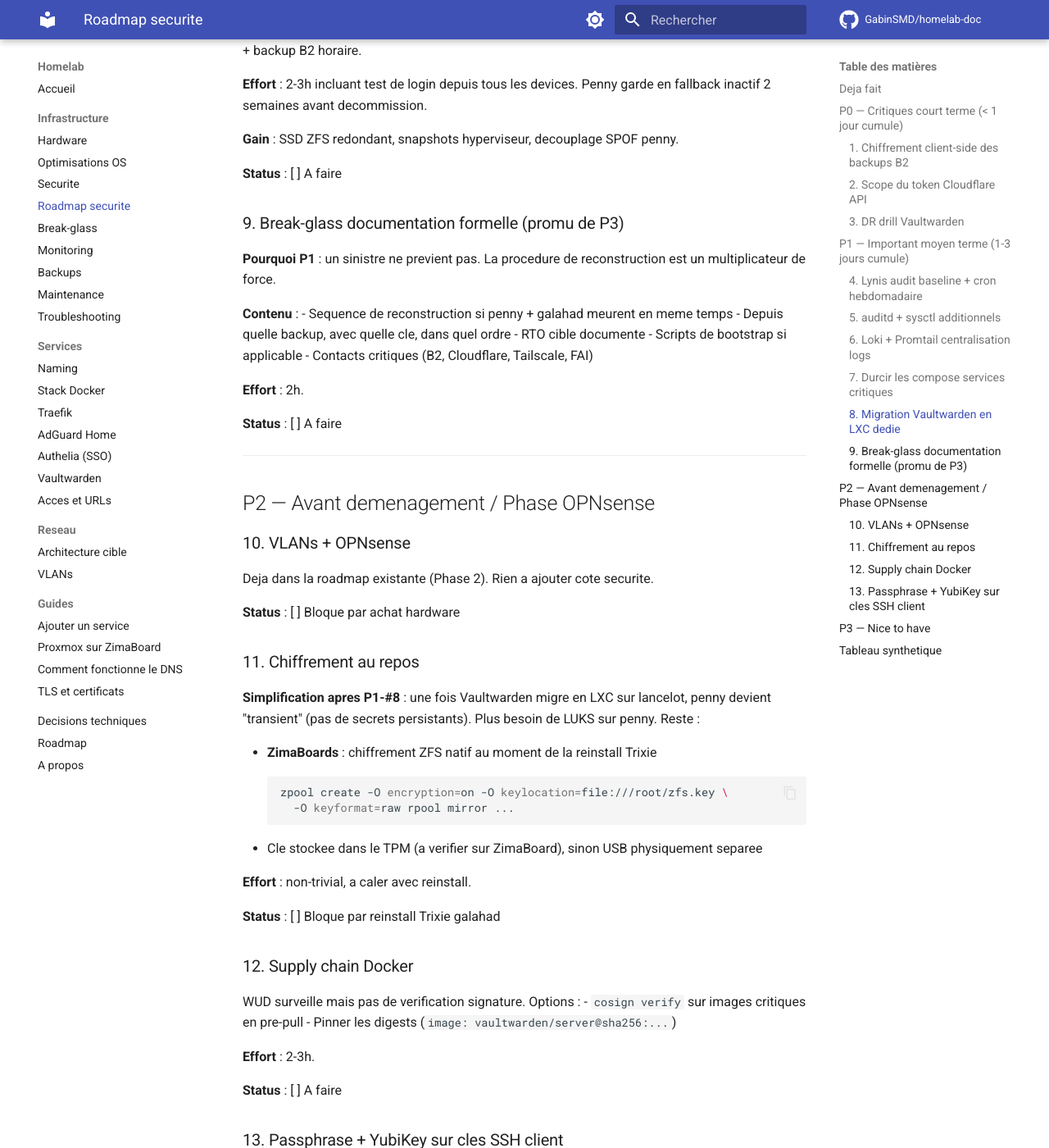
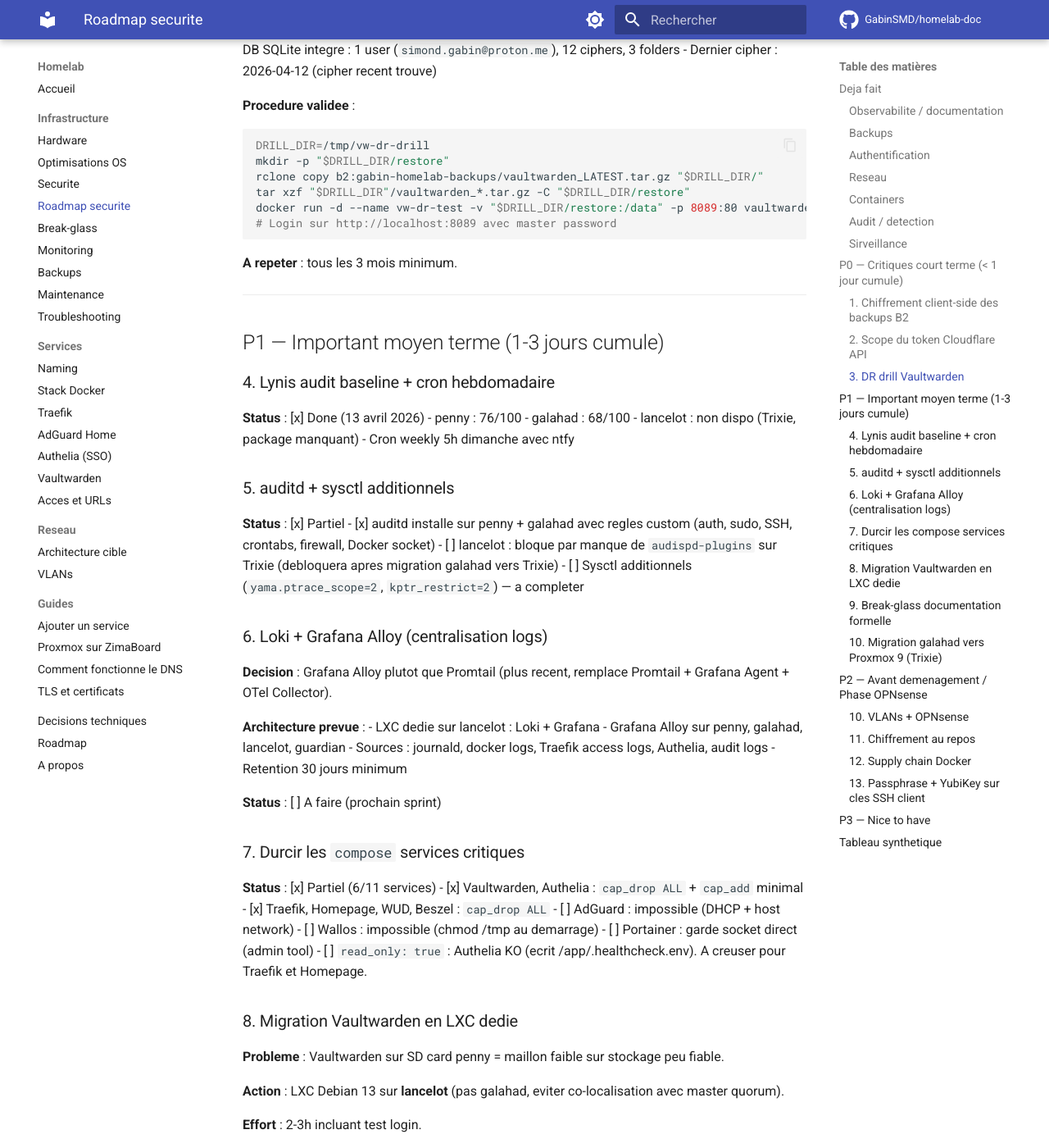
Before and after one commit to GabinSMD/homelab-doc, an MkDocs documentation site: the page built from docs/infrastructure/security-roadmap.md, in a window 1280 px wide and 1400 px high, scrolled down 3292 px. Shown: the whole window at 82% size. Built offline with MkDocs 1.6.1 and Material for MkDocs 9.7.7, drawn with Linux system fonts in a browser that asks for light colours; comment, search, counter and statistics services are not loaded; some of the changed text lies outside the part shown.

Commit message:
docs: security-roadmap mise a jour etat complet
Progres depuis derniere mise a jour :
- Lynis + weekly cron done (penny 76, galahad 68)
- auditd done sur penny + galahad
- cap_drop etendu a 6 services
- Restic client-side encryption done
- DR drill done (RTO 7s)
- Break-glass doc done
- CAA records + DNSSEC + rate limit done
- WebAuthn active

Ajoute:
- P1-#10: migration galahad vers Proxmox 9/Trixie
  (iso avec lancelot, debloque auditd+lynis+fail2ban)
- Changement Loki: Alloy remplace Promtail

Co-Authored-By: Claude Opus 4.6 (1M context) <noreply@anthropic.com>

```diff
--- a/docs/infrastructure/security-roadmap.md
+++ b/docs/infrastructure/security-roadmap.md
@@ -8,13 +8,56 @@ Base : etat de `security.md` au commit `8fe1ed3` (13 avril 2026).
 
 ## Deja fait
 
-- [x] Threat model explicite documente
+### Observabilite / documentation
+- [x] Threat model explicite documente (`security.md`)
 - [x] Politique de rotation / revocation documentee
 - [x] Procedure de revocation Tailscale
+- [x] Break-glass procedure complete (`break-glass.md`)
+- [x] DR drill Vaultwarden execute (RTO 7s)
+- [x] Verification scope token Cloudflare (1 zone uniquement)
+
+### Backups
 - [x] Backups off-site B2 + SD card locale
-- [x] WebAuthn FIDO2 actif sur Authelia
-- [x] `docker-socket-proxy` avec endpoints whitelist
-- [x] `cap_drop: ALL` + reseau `socket` isole (Vaultwarden, Authelia)
+- [x] **Chiffrement client-side restic** (AES-256, cle hors-Vaultwarden)
+- [x] Retention 7d/4w/6m avec prune automatique
+
+### Authentification
+- [x] WebAuthn FIDO2 actif sur Authelia (YubiKey support)
+- [x] Authelia 2FA TOTP + WebAuthn
+- [x] SSH cles uniquement, ports custom, MaxAuthTries 3
+- [x] Compte `gabins` + sudo NOPASSWD (remplace root interactif)
+- [x] SSH hardening Lynis (`AllowTcpForwarding no`, `Compression no`, `MaxSessions 2`, `LogLevel VERBOSE`, `UseDNS no`)
+
+### Reseau
+- [x] Firewall iptables (INPUT DROP) sur penny
+- [x] Firewall Proxmox cluster (galahad + lancelot)
+- [x] sysctl hardening (rp_filter, SYN flood, source route, martians)
+- [x] Rate limit Traefik sur Authelia (10 req/s)
+- [x] DNSSEC validation (AdGuard primaire + guardian)
+- [x] CAA records Cloudflare (Let's Encrypt + iodef)
+- [x] Security headers HTTPS (HSTS, CSP, X-Frame, Referrer, Permissions)
+
+### Containers
+- [x] `docker-socket-proxy` avec endpoints whitelist + reseau `socket` isole
+- [x] `cap_drop: ALL` sur Vaultwarden, Authelia, Traefik, Homepage, WUD, Beszel
+- [x] `no-new-privileges: true` global (`daemon.json`)
+- [x] Docker socket en read-only (backup pour Portainer)
+- [x] ICC disabled sur bridge par defaut
+
+### Audit / detection
+- [x] **Lynis installe** (penny + galahad) avec weekly cron + ntfy
+- [x] Score hardening: **penny 76/100, galahad 68/100**
+- [x] **auditd** configure (penny + galahad) — auth, sudo, SSH config, crontabs, firewall, Docker socket
+- [x] fail2ban actif (penny + galahad) avec IPs LAN/Tailscale ignorees
+- [x] unattended-upgrades actif (penny + galahad)
+- [x] rpcbind desactive (galahad + lancelot)
+
+### Sirveillance
+- [x] Watchdog hardware BCM2835 (penny)
+- [x] Autoheal (restart containers unhealthy)
+- [x] Auto-recovery SSD (device rename detection)
+- [x] Guardian LXC (health check externe penny depuis lancelot)
+- [x] DNS redondant primaire/secondaire
 
 ---
 
@@ -99,66 +142,66 @@ docker run -d --name vw-dr-test -v "$DRILL_DIR/restore:/data" -p 8089:80 vaultwa
 
 ### 4. Lynis audit baseline + cron hebdomadaire
 
-**Action** : installer sur penny, galahad, lancelot. Run initial + `/etc/lynis/custom.prf` par host. Cron hebdo push vers ntfy.
-
-**Livrable** : score baseline + `lynis-weekly.sh` + doc `auditing.md`.
-
-**Effort** : 2-3h initial + 1h par host pour tuner.
-
-**Status** : [ ] A faire
+**Status** : [x] Done (13 avril 2026)
+- penny : 76/100
+- galahad : 68/100
+- lancelot : non dispo (Trixie, package manquant)
+- Cron weekly 5h dimanche avec ntfy
 
 ### 5. auditd + sysctl additionnels
 
-Post-Lynis. Installer auditd, regles ciblees (auth events, sudo, SSH config), sysctl additionnels (`kernel.yama.ptrace_scope=2`, `kernel.kptr_restrict=2`, `kernel.dmesg_restrict=1`, `fs.protected_hardlinks=1`).
+**Status** : [x] Partiel
+- [x] auditd installe sur penny + galahad avec regles custom (auth, sudo, SSH, crontabs, firewall, Docker socket)
+- [ ] lancelot : bloque par manque de `audispd-plugins` sur Trixie (debloquera apres migration galahad vers Trixie)
+- [ ] Sysctl additionnels (`yama.ptrace_scope=2`, `kptr_restrict=2`) — a completer
 
-**Effort** : 2-3h. Ne pas aller trop loin sur les regles audit au debut — le bruit tue le signal.
+### 6. Loki + Grafana Alloy (centralisation logs)
 
-**Status** : [ ] A faire
+**Decision** : Grafana Alloy plutot que Promtail (plus recent, remplace Promtail + Grafana Agent + OTel Collector).
 
-### 6. Loki + Promtail centralisation logs
+**Architecture prevue** :
+- LXC dedie sur lancelot : Loki + Grafana
+- Grafana Alloy sur penny, galahad, lancelot, guardian
+- Sources : journald, docker logs, Traefik access logs, Authelia, audit logs
+- Retention 30 jours minimum
 
-**Action** : LXC sur lancelot avec Loki + Grafana. Promtail sur les 3 hosts. Retention 30j. Dashboards : auth failures, 4xx/5xx Traefik, fail2ban bans.
-
-**Effort** : demi-journee.
-
-**Gain** : passer de "je pense qu'on a eu un scan" a "47 requetes 401 le 12 avril entre 03h et 04h depuis .cz".
-
-**Status** : [ ] A faire
+**Status** : [ ] A faire (prochain sprint)
 
 ### 7. Durcir les `compose` services critiques
 
-Etendre `cap_drop ALL` et `read_only` aux autres services (Traefik, Homepage, WUD, etc.) par priorite.
-
-**Effort** : 1h par service + test.
-
-**Status** : [ ] A faire (partiel : Vaultwarden + Authelia done)
+**Status** : [x] Partiel (6/11 services)
+- [x] Vaultwarden, Authelia : `cap_drop ALL` + `cap_add` minimal
+- [x] Traefik, Homepage, WUD, Beszel : `cap_drop ALL`
+- [ ] AdGuard : impossible (DHCP + host network)
+- [ ] Wallos : impossible (chmod /tmp au demarrage)
+- [ ] Portainer : garde socket direct (admin tool)
+- [ ] `read_only: true` : Authelia KO (ecrit /app/.healthcheck.env). A creuser pour Traefik et Homepage.
 
 ### 8. Migration Vaultwarden en LXC dedie
 
 **Probleme** : Vaultwarden sur SD card penny = maillon faible sur stockage peu fiable.
 
-**Action** : LXC Debian 12 sur **lancelot** (pas galahad, pour eviter co-localisation avec master quorum). Migration DB + attachments. Update Traefik upstream. Snapshots Proxmox quotidiens + backup B2 horaire.
+**Action** : LXC Debian 13 sur **lancelot** (pas galahad, eviter co-localisation avec master quorum).
 
-**Effort** : 2-3h incluant test de login depuis tous les devices. Penny garde en fallback inactif 2 semaines avant decommission.
+**Effort** : 2-3h incluant test login.
 
 **Gain** : SSD ZFS redondant, snapshots hyperviseur, decouplage SPOF penny.
 
 **Status** : [ ] A faire
 
-### 9. Break-glass documentation formelle (promu de P3)
+### 9. Break-glass documentation formelle
 
-**Pourquoi P1** : un sinistre ne previent pas. La procedure de reconstruction est un multiplicateur de force.
+**Status** : [x] Done (13 avril 2026) — `docs/infrastructure/break-glass.md`
 
-**Contenu** :
-- Sequence de reconstruction si penny + galahad meurent en meme temps
-- Depuis quelle backup, avec quelle cle, dans quel ordre
-- RTO cible documente
-- Scripts de bootstrap si applicable
-- Contacts critiques (B2, Cloudflare, Tailscale, FAI)
+### 10. Migration galahad vers Proxmox 9 (Trixie)
 
-**Effort** : 2h.
+**Ajoute P1** — iso avec lancelot, debloque auditd et les paquets manquants.
 
-**Status** : [ ] A faire
+**Risque** : migration cluster 1 node a la fois, ~1h downtime par node.
+
+**Effort** : 2-3h.
+
+**Status** : [ ] En cours
 
 ---
 
```
